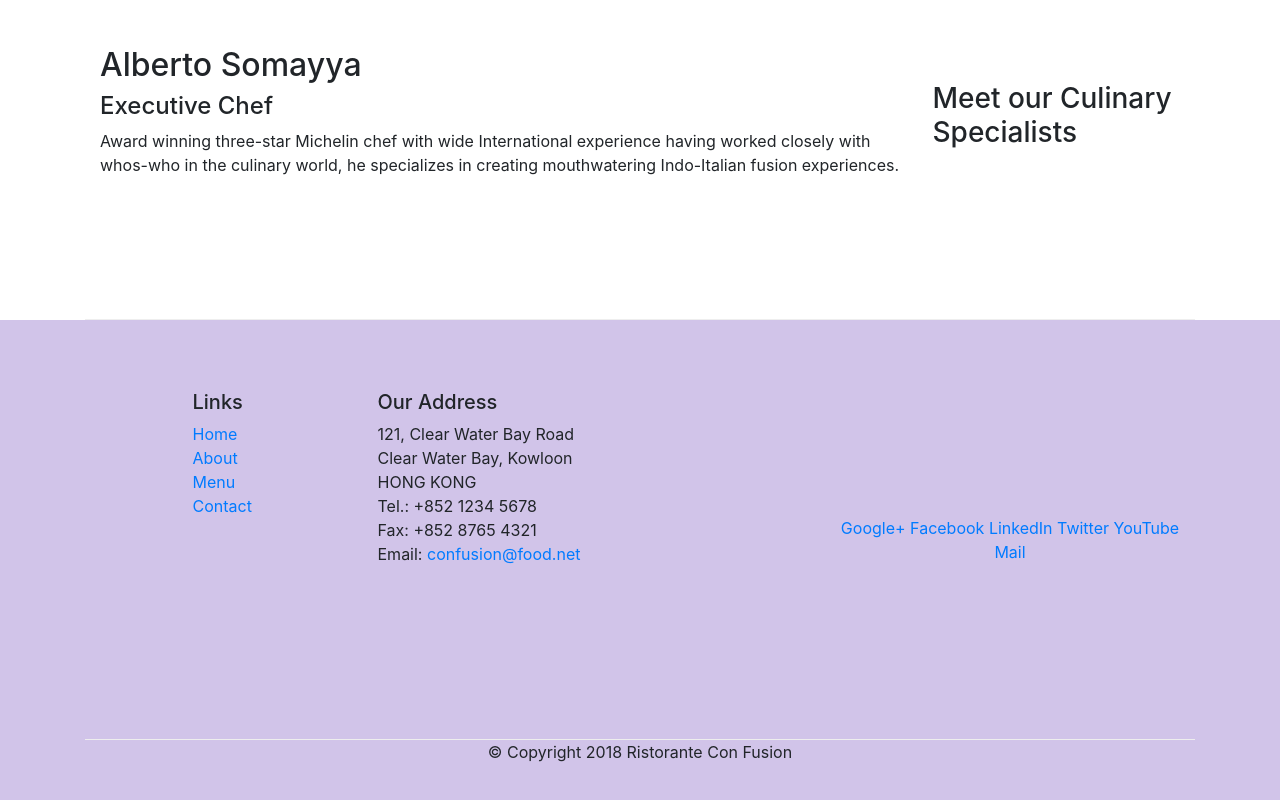
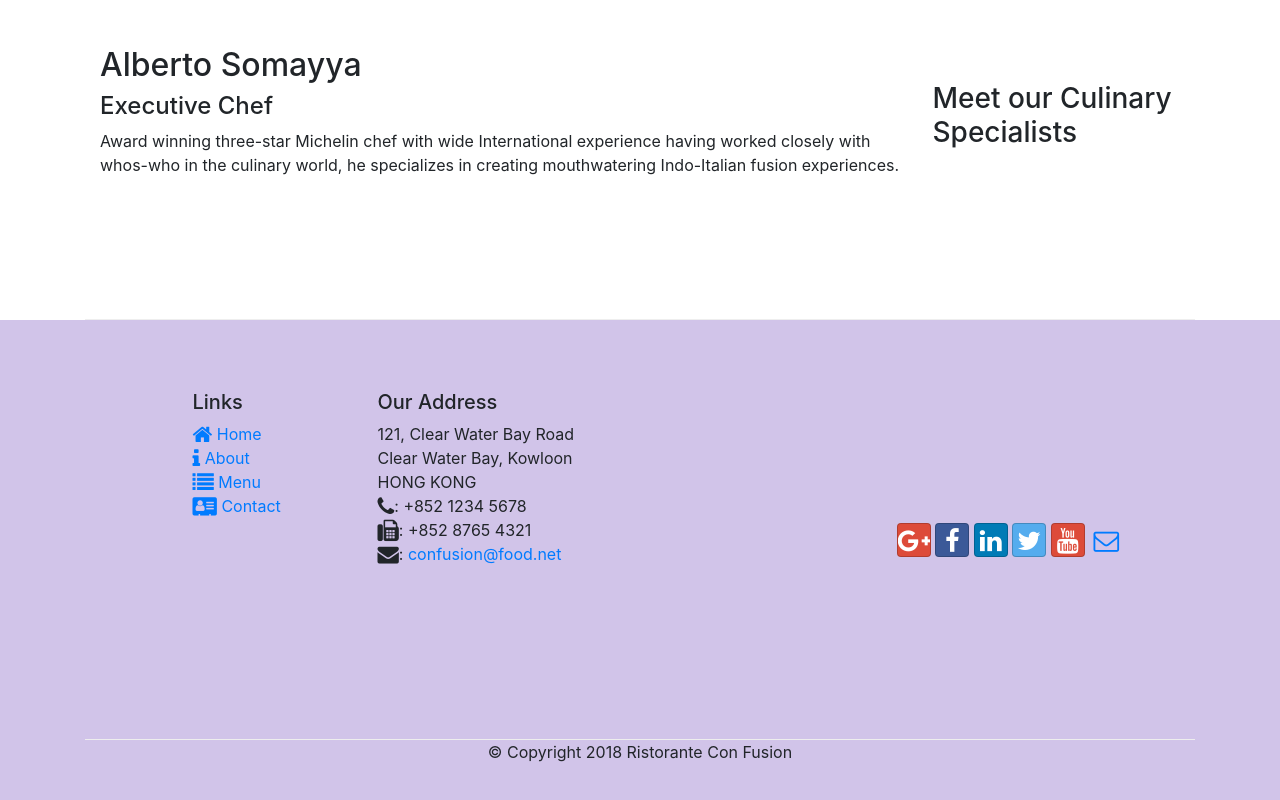
Before and after one commit to SachinKSunny/Bootstrap4, a website: page index.html in a window 1280 px wide. Shown: the part 1214-2014 px from the top of the page. Drawn offline with nearby package versions, Linux system fonts and the light colour scheme.

Commit message:
icon fonts

```diff
--- a/index.html
+++ b/index.html
@@ -9,6 +9,8 @@
 
         <!-- Bootstrap CSS -->
         <link rel="stylesheet" href="node_modules/bootstrap/dist/css/bootstrap.min.css">
+        <link rel="stylesheet" href="node_modules/font-awesome/css/font-awesome.min.css">
+        <link rel="stylesheet" href="node_modules/bootstrap-social/bootstrap-social.css">
         <link rel="stylesheet" href="css/styles.css">
     <title>Ristorante Con Fusion</title>
 </head>
@@ -22,10 +24,10 @@
            <a class="navbar-brand mr-auto" href="#">Ristorante Con Fusion</a>
            <div class="collapse navbar-collapse" id="Navbar">
                 <ul class="navbar-nav mr-auto">
-                    <li class="nav-item active"><a class="nav-link" href="#">Home</a></li>
-                    <li class="nav-item"><a class="nav-link" href="./aboutus.html">About</a></li>
-                    <li class="nav-item"><a class="nav-link" href="#">Menu</a></li>
-                    <li class="nav-item"><a class="nav-link" href="#">Contact</a></li>
+                    <li class="nav-item active"><a class="nav-link" href="#"><span class="fa fa-home fa-lg"></span> Home</a></li>
+                    <li class="nav-item"><a class="nav-link" href="./aboutus.html"><span class="fa fa-info fa-lg"></span> About</a></li>
+                    <li class="nav-item"><a class="nav-link" href="#"><span class="fa fa-list fa-lg"></span> Menu</a></li>
+                    <li class="nav-item"><a class="nav-link" href="#"><span class="fa fa-address-card fa-lg"></span> Contact</a></li>
                 </ul>
             </div>
         </div>
@@ -84,10 +86,10 @@
                 <div class="col-4 col-sm-2 offset-1">
                     <h5>Links</h5>
                     <ul class="list-unstyled">
-                        <li><a href="#">Home</a></li>
-                        <li><a href="./aboutus.html">About</a></li>
-                        <li><a href="#">Menu</a></li>
-                        <li><a href="#">Contact</a></li>
+                        <li><a href="#"><span class="fa fa-home fa-lg"></span> Home</a></li>
+                        <li><a href="./aboutus.html"><span class="fa fa-info fa-lg"></span> About</a></li>
+                        <li><a href="#"><span class="fa fa-list fa-lg"></span> Menu</a></li>
+                        <li><a href="#"><span class="fa fa-address-card fa-lg"></span> Contact</a></li>
                     </ul>
                 </div>
                 <div class="col-7 col-sm-5">
@@ -96,20 +98,22 @@
 		              121, Clear Water Bay Road<br>
 		              Clear Water Bay, Kowloon<br>
 		              HONG KONG<br>
-		              Tel.: +852 1234 5678<br>
-		              Fax: +852 8765 4321<br>
-		              Email: <a href="mailto:confusion@food.net">confusion@food.net</a>
+                      <i class="fa fa-phone fa-lg"></i>: +852 1234 5678<br>
+                      <i class="fa fa-fax fa-lg"></i>: +852 8765 4321<br>
+                      <i class="fa fa-envelope fa-lg"></i>:
+                      <a href="mailto:confusion@food.net">confusion@food.net</a>
 		           </address>
                 </div>
                 <div class="col-12 col-sm-4 align-self-center">
                     <div class="text-center">
-                        <a href="http://google.com/+">Google+</a>
-                        <a href="http://www.facebook.com/profile.php?id=">Facebook</a>
-                        <a href="http://www.linkedin.com/in/">LinkedIn</a>
-                        <a href="http://twitter.com/">Twitter</a>
-                        <a href="http://youtube.com/">YouTube</a>
-                        <a href="mailto:">Mail</a>
+                        <a class="btn btn-social-icon btn-google" href="http://google.com/+"><i class="fa fa-google-plus"></i></a>
+                        <a class="btn btn-social-icon btn-facebook" href="http://www.facebook.com/profile.php?id="><i class="fa fa-facebook"></i></a>
+                        <a class="btn btn-social-icon btn-linkedin" href="http://www.linkedin.com/in/"><i class="fa fa-linkedin"></i></a>
+                        <a class="btn btn-social-icon btn-twitter" href="http://twitter.com/"><i class="fa fa-twitter"></i></a>
+                        <a class="btn btn-social-icon btn-google" href="http://youtube.com/"><i class="fa fa-youtube"></i></a>
+                        <a class="btn btn-social-icon" href="mailto:"><i class="fa fa-envelope-o"></i></a>
                     </div>
+
                 </div>
            </div>
            <div class="row justify-content-center">
--- a/package.json
+++ b/package.json
@@ -15,6 +15,8 @@
   },
   "dependencies": {
     "bootstrap": "^4.0.0",
+    "bootstrap-social": "^5.1.1",
+    "font-awesome": "^4.7.0",
     "jquery": "^3.3.1",
     "popper.js": "^1.12.9"
   }
```
Also changed, not shown: aboutus.html (+21 -17 lines), 1 other file.
